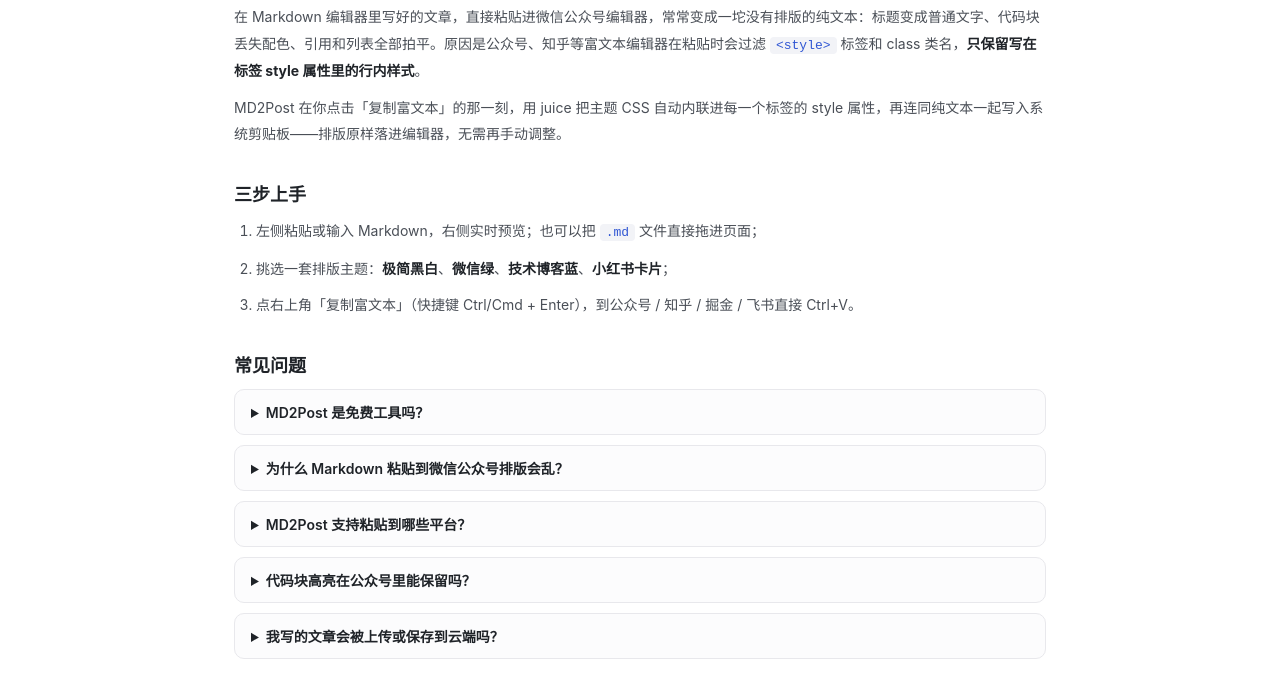
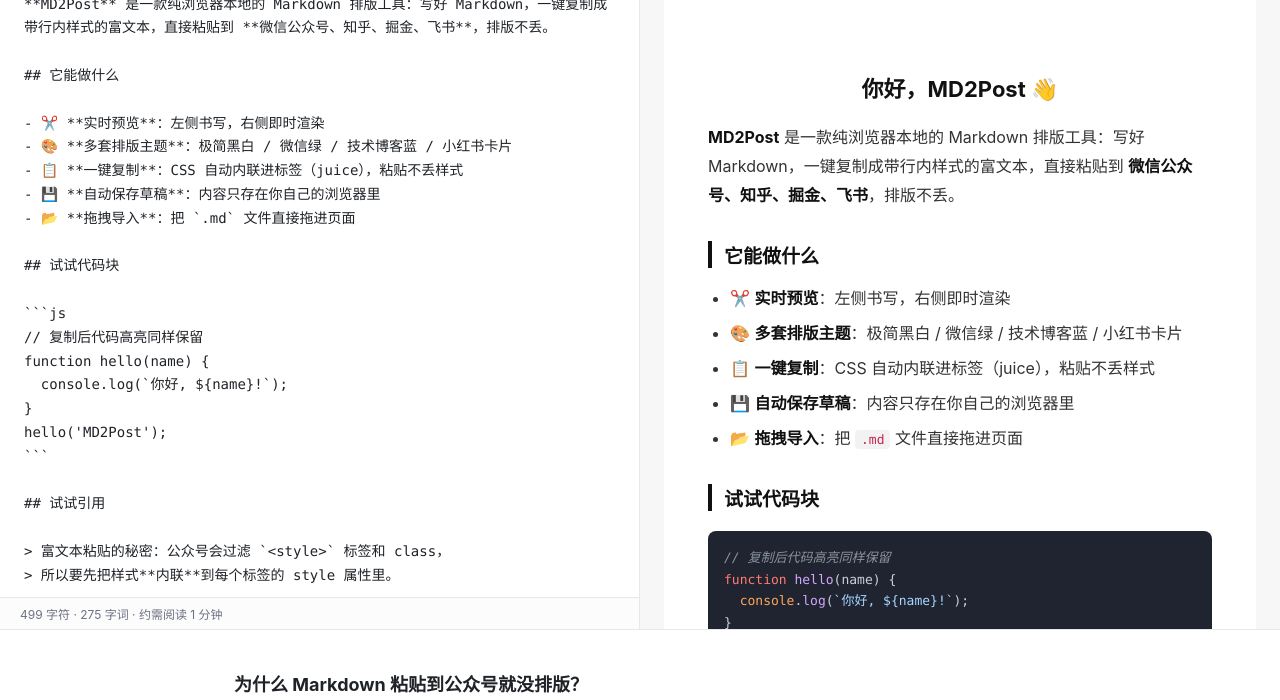
Before and after one commit to ai717/md.ucncn.cn, a plain HTML site: page index.html in a window 1280 px wide. Shown: the part 134-834 px from the top of the page. Drawn offline with Linux system fonts and the light colour scheme.

Commit message:
修复桌面端布局：SEO 内容区较高时工作区被 flex 收缩压扁，为工作区增加视口级最小高度

```diff
--- a/assets/css/app.css
+++ b/assets/css/app.css
@@ -92,7 +92,8 @@ body {
   flex: 1;
   display: grid;
   grid-template-columns: 1fr 1fr;
-  min-height: 0;
+  /* 底部 SEO 内容区较高，防止工作区被 flex 收缩压扁（顶栏 60px + 状态栏 30px） */
+  min-height: calc(100vh - 96px);
 }
 
 .pane {
```
